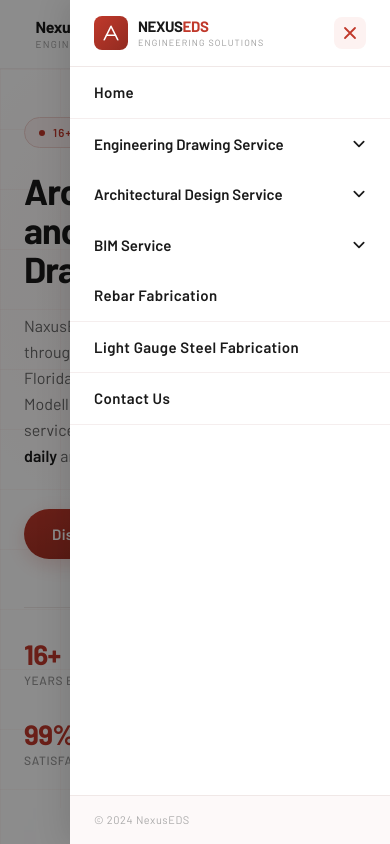
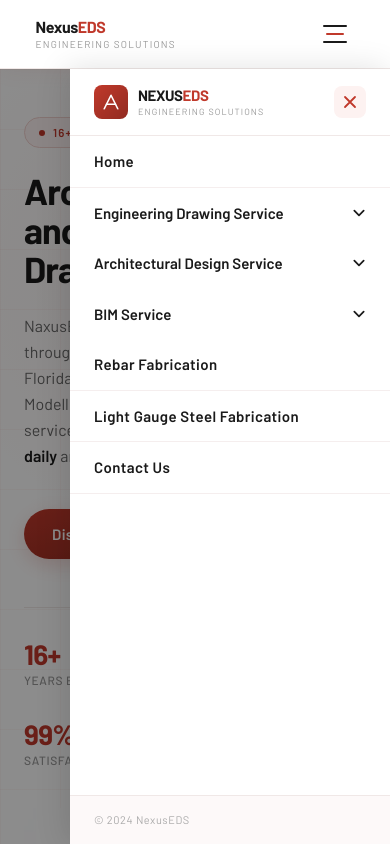
Before and after one commit to fnamarketingsolutions/NaxusEDS, a React (Vite) app: page / in a window 390 px wide. Both pictures are taken after a click on the button 334 px from the left and 34 px from the top of the page. Shown: the top 844 px of the page. Built offline with nearby package versions, Linux system fonts and the light colour scheme.

Commit message:
navbar makes fixed

```diff
--- a/src/components/Navbar.jsx
+++ b/src/components/Navbar.jsx
@@ -109,6 +109,8 @@
   { label: "Contact Us", href: "/contact-us" },
 ];
 
+const NAV_HEIGHT = 68;
+
 function getGridCols(count) {
   if (count <= 3) return 3;
   if (count <= 4) return 4;
@@ -131,7 +133,27 @@
       : "bg-transparent text-[#1a1a1a] hover:bg-[#fdf2f1] hover:text-[#c0392b]",
   ].join(" ");
 
-function MegaMenuDropdown({ item }) {
+// For a fixed navbar the bottom is always NAV_HEIGHT from the top of the viewport.
+// We still use a ref-based measurement so any dynamic height changes (e.g. wrapping)
+// are reflected in the mega-menu and mobile drawer positions.
+function useNavBottom(navRef) {
+  const [bottom, setBottom] = useState(NAV_HEIGHT);
+
+  useEffect(() => {
+    const update = () => {
+      if (navRef.current) {
+        setBottom(navRef.current.offsetHeight);
+      }
+    };
+    update();
+    window.addEventListener("resize", update);
+    return () => window.removeEventListener("resize", update);
+  }, [navRef]);
+
+  return bottom;
+}
+
+function MegaMenuDropdown({ item, navBottom }) {
   const [open, setOpen] = useState(false);
   const ref = useRef(null);
 
@@ -240,7 +262,10 @@
             animate={{ opacity: 1, y: 0 }}
             exit={{ opacity: 0, y: -10 }}
             transition={{ duration: 0.2, ease: "easeOut" }}
-            className="fixed inset-x-0 top-[68px] z-[998] border-t-2 border-b border-[#c0392b] border-b-[#f0e8e7] bg-white py-8 shadow-[0_12px_40px_rgba(0,0,0,0.10)]"
+            // Use the live navBottom value so this panel always sits flush
+            // under the sticky navbar no matter how far the page is scrolled.
+            style={{ top: navBottom }}
+            className="fixed inset-x-0 z-[998] border-t-2 border-b border-[#c0392b] border-b-[#f0e8e7] bg-white py-8 shadow-[0_12px_40px_rgba(0,0,0,0.10)]"
           >
             <div className="mx-auto max-w-7xl px-6 lg:px-10">
               <div className="mb-7 flex items-center gap-2.5 border-b border-[#f0e8e7] pb-4">
@@ -392,24 +417,28 @@
 
 export default function Navbar() {
   const [mobileOpen, setMobileOpen] = useState(false);
-  const [scrolled, setScrolled] = useState(false);
+  const [scrolled] = useState(true); // fixed navbar always shows shadow
+  const navRef = useRef(null);
+  const navBottom = useNavBottom(navRef);
 
+  // Lock body scroll only on mobile; desktop mega menus should not lock scroll.
   useEffect(() => {
-    const handler = () => setScrolled(window.scrollY > 10);
-    window.addEventListener("scroll", handler);
-    return () => window.removeEventListener("scroll", handler);
-  }, []);
-
-  useEffect(() => {
-    document.body.classList.toggle("overflow-hidden", mobileOpen);
-    return () => document.body.classList.remove("overflow-hidden");
+    if (mobileOpen) {
+      document.body.style.overflow = "hidden";
+    } else {
+      document.body.style.overflow = "";
+    }
+    return () => {
+      document.body.style.overflow = "";
+    };
   }, [mobileOpen]);
 
   return (
     <>
       <nav
+        ref={navRef}
         className={[
-          "sticky top-0 z-[999] w-full max-w-[100vw] bg-white border-b-[1.5px] transition-shadow duration-300",
+          "fixed top-0 left-0 right-0 z-[999] w-full max-w-[100vw] bg-white border-b-[1.5px] transition-shadow duration-300",
           scrolled
             ? "border-[#f0e8e7] shadow-[0_2px_20px_rgba(192,57,43,0.07)]"
             : "border-[#f5f0ef] shadow-none",
@@ -417,7 +446,6 @@
       >
         <div className="mx-auto flex h-[68px] max-w-[90%] items-center justify-between gap-4 px-4 sm:px-6">
           <div className="flex shrink-0 items-center gap-2.5">
-
             <div>
               <div className="text-base leading-tight font-bold tracking-tight text-[#1a1a1a]">
                 Nexus<span className="text-[#c0392b]">EDS</span>
@@ -430,7 +458,7 @@
 
           <div className="hidden min-w-0 flex-1 items-center justify-end gap-0.5 overflow-hidden xl:flex">
             {NAV_ITEMS.map((item, i) => (
-              <MegaMenuDropdown key={i} item={item} />
+              <MegaMenuDropdown key={i} item={item} navBottom={navBottom} />
             ))}
           </div>
 
@@ -447,25 +475,33 @@
         </div>
       </nav>
 
+      {/* Spacer so page content starts below the fixed navbar */}
+      <div style={{ height: navBottom }} />
+
       <AnimatePresence>
         {mobileOpen && (
           <>
+            {/* Backdrop — starts below the sticky navbar */}
             <motion.div
               initial={{ opacity: 0 }}
               animate={{ opacity: 1 }}
               exit={{ opacity: 0 }}
               transition={{ duration: 0.25 }}
               onClick={() => setMobileOpen(false)}
-              className="fixed inset-0 z-[1000] bg-black/45"
+              style={{ top: navBottom }}
+              className="fixed inset-x-0 bottom-0 z-[1000] bg-black/45"
             />
 
+            {/* Drawer — anchored below the sticky navbar so the header stays visible */}
             <motion.div
               initial={{ x: "100%" }}
               animate={{ x: 0 }}
               exit={{ x: "100%" }}
               transition={{ type: "spring", damping: 28, stiffness: 260 }}
-              className="fixed top-0 right-0 z-[1001] flex h-dvh w-[min(100%,320px)] flex-col overflow-y-auto bg-white shadow-[-4px_0_30px_rgba(0,0,0,0.12)]"
+              style={{ top: navBottom }}
+              className="fixed right-0 bottom-0 z-[1001] flex w-[min(100%,320px)] flex-col overflow-y-auto bg-white shadow-[-4px_0_30px_rgba(0,0,0,0.12)]"
             >
+              {/* Sticky inner header inside drawer */}
               <div className="sticky top-0 z-[1] flex items-center justify-between border-b-[1.5px] border-[#f0e8e7] bg-white px-6 py-4">
                 <div className="flex items-center gap-2.5">
                   <div className="flex h-[34px] w-[34px] shrink-0 items-center justify-center rounded-lg bg-gradient-to-br from-[#c0392b] to-[#922b21]">
```
